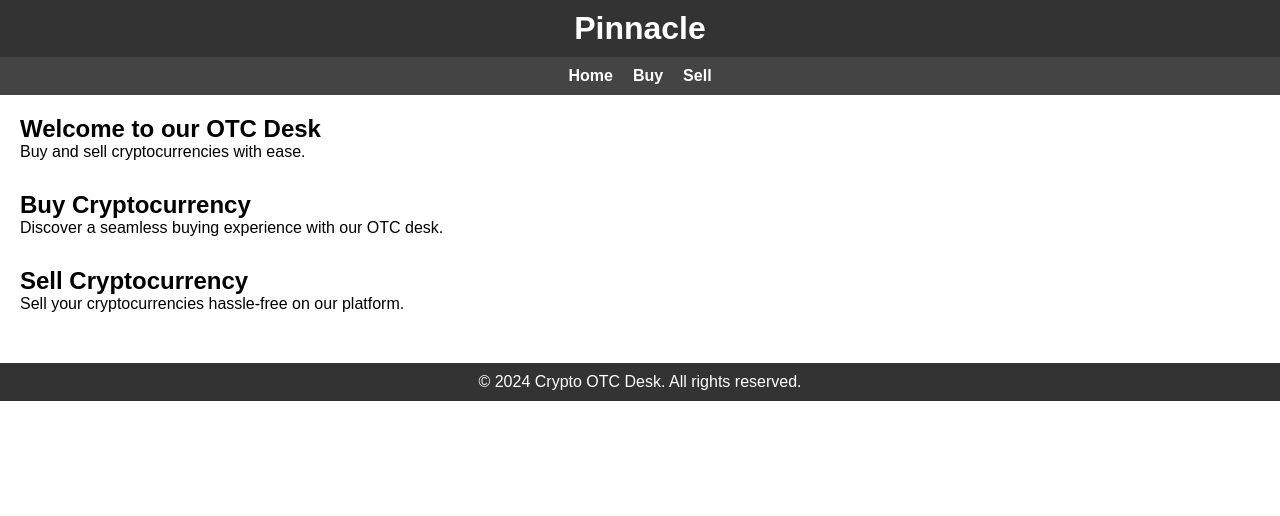
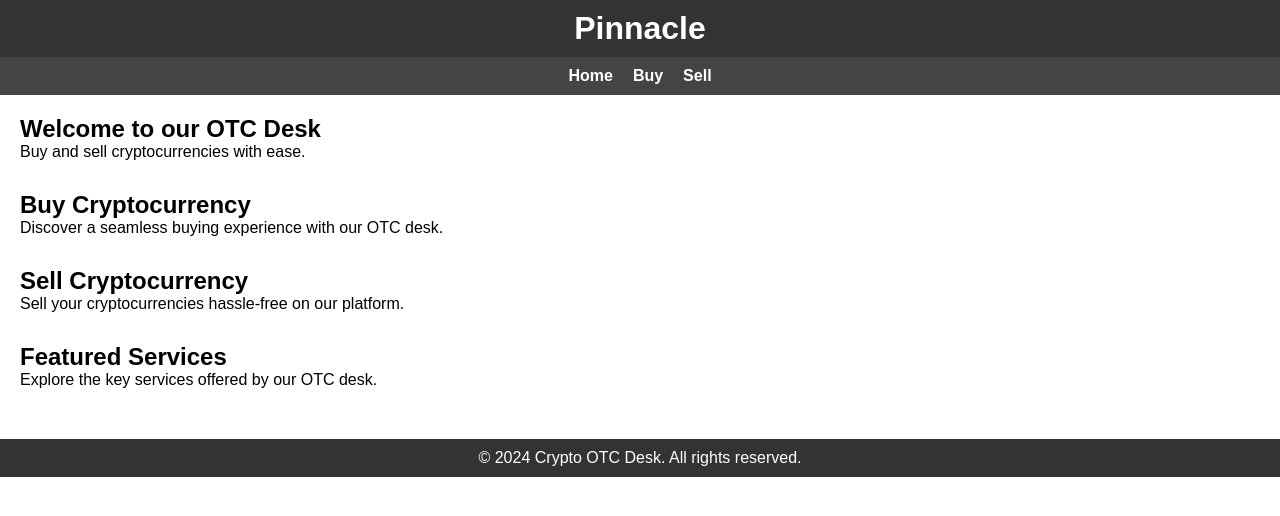
Before and after one commit to SixFourDev/pinnacle, a React (Create React App) app in the folder crypto-otc-desk/: page / in a window 1280 px wide. Shown: the top 516 px of the page. Built offline with nearby package versions, Linux system fonts and the light colour scheme.

Commit message:
added featured services component

```diff
--- a/crypto-otc-desk/src/App.js
+++ b/crypto-otc-desk/src/App.js
@@ -2,6 +2,7 @@ import React from 'react';
 import Header from './components/Header';
 import Footer from './components/Footer';
 import NavBar from './components/NavBar';
+import FeaturedServices from './components/FeaturedServices';
 import './App.css';
 
 function App() {
@@ -26,6 +27,9 @@ function App() {
           <p>Sell your cryptocurrencies hassle-free on our platform.</p>
           {/* Add more details or features related to selling */}
         </section>
+
+        <FeaturedServices />
+
       </main>
       <Footer />
     </div>
--- /dev/null
+++ b/crypto-otc-desk/src/components/FeaturedServices.jsx
@@ -0,0 +1,13 @@
+import React from 'react';
+
+const FeaturedServices = () => {
+    return (
+        <section id="featured-services">
+            <h2>Featured Services</h2>
+            <p>Explore the key services offered by our OTC desk.</p>
+            {/* Add more details/features here */}
+        </section>
+    );
+};
+
+export default FeaturedServices;
```
